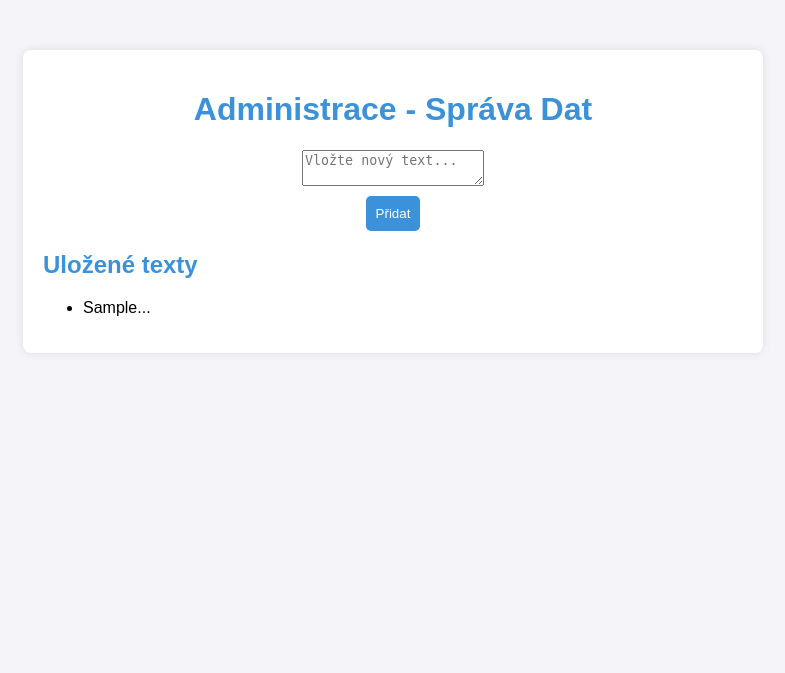
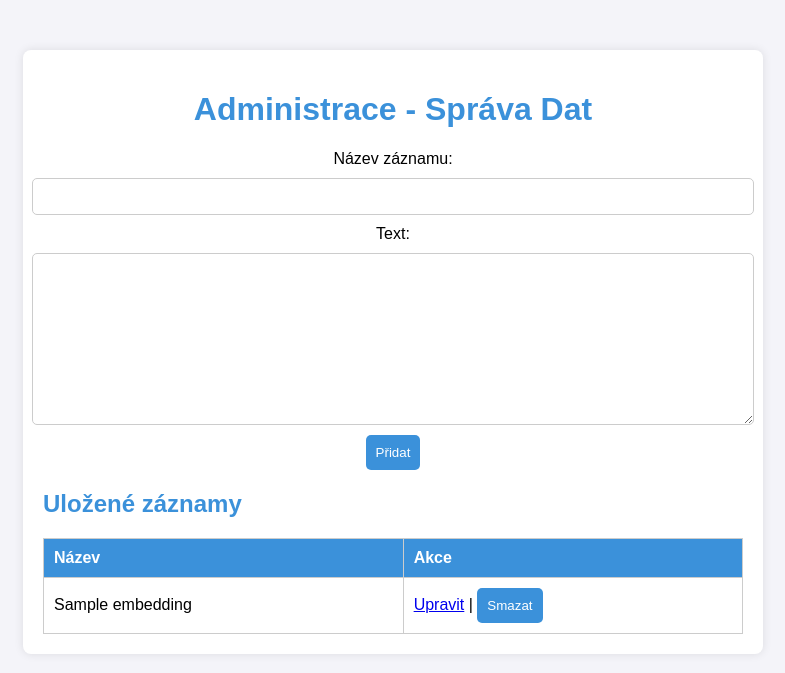
Before and after one commit to dominikpalla/sofim, a Flask app: page /admin in a window 1280 px wide. Shown: the top 673 px of the page, without its empty margins (247-1032 px from the left). Run offline with Flask 3, Linux system fonts and the light colour scheme; tables that the repository leaves empty or names only in its code hold one stand-in row (values such as "Sample post"); data that the repository does not hold is empty.

Commit message:
Design and function update.

```diff
--- a/application.py
+++ b/application.py
@@ -1,29 +1,42 @@
 import pymysql
 import numpy as np
-from flask import Flask, request, render_template, redirect, url_for, jsonify
+import json
+from flask import Flask, request, render_template, redirect, url_for
 import requests
 import os
-from database import get_db_connection, insert_embedding_to_db, load_embeddings_from_db
+from database import get_db_connection, insert_embedding_to_db, load_embeddings_from_db, update_embedding_in_db, \
+    delete_embedding_from_db
 from config import OPENAI_API_KEY, EMBEDDING_MODEL, OPENAI_API_URL, LLM_API_URL
 
 app = Flask(__name__)
+
 
 # Získání embeddingu pro dotaz
 def get_query_embedding(query):
     headers = {"Authorization": f"Bearer {OPENAI_API_KEY}", "Content-Type": "application/json"}
     data = {"input": query, "model": EMBEDDING_MODEL}
     response = requests.post(OPENAI_API_URL, headers=headers, json=data)
+
     if response.status_code == 200:
-        return response.json()["data"][0]["embedding"]
+        return np.array(response.json()["data"][0]["embedding"])  # ✅ Ujistíme se, že výstup je `numpy.array`
+
     return None
+
 
 # Výpočet kosinové podobnosti
 def cosine_similarity(v1, v2):
     return np.dot(v1, v2) / (np.linalg.norm(v1) * np.linalg.norm(v2))
 
+
 # Vyhledání nejlepšího záznamu
 def find_best_match(query_embedding, embeddings):
-    return max(embeddings, key=lambda x: cosine_similarity(query_embedding, x[1]), default=None)
+    valid_embeddings = [(e[0], e[1], e[2], e[3]) for e in embeddings if
+                        len(e[3]) > 0]  # ✅ Filtrování prázdných embeddingů
+    if not valid_embeddings:
+        return None
+    return max(valid_embeddings, key=lambda x: cosine_similarity(query_embedding, x[3]),
+               default=None)  # ✅ Porovnáváme pouze `numpy.array`
+
 
 # Získání odpovědi od LLM
 def get_response_from_llm(context, query):
@@ -31,13 +44,16 @@ def get_response_from_llm(context, query):
     data = {
         "model": "gpt-4",
         "messages": [
-            {"role": "system", "content": "You are a helpful assistant."},
-            {"role": "user", "content": f"Na základě následujícího kontextu odpověz na dotaz:\n\nKontext: {context}\n\nDotaz: {query}"}
+            {"role": "system", "content": "Jsi chatbot studijního oddělení a pomáháš studentům s odpovědí na dotaz, pokud k němu máš potřebné informace."},
+            {"role": "user",
+             "content": f"Na základě následujícího kontextu odpověz na dotaz:\n\nKontext: {context}\n\nDotaz: {query}"}
         ],
         "max_tokens": 500
     }
     response = requests.post(LLM_API_URL, headers=headers, json=data)
-    return response.json()["choices"][0]["message"]["content"].strip() if response.status_code == 200 else "Chyba při generování odpovědi."
+    return response.json()["choices"][0]["message"][
+        "content"].strip() if response.status_code == 200 else "Chyba při generování odpovědi."
+
 
 # Hlavní stránka s chatem
 @app.route("/", methods=["GET", "POST"])
@@ -48,24 +64,49 @@ def home():
         embeddings = load_embeddings_from_db()
         best_match = find_best_match(query_embedding, embeddings)
 
-        response = get_response_from_llm(best_match[0], query) if best_match else "Nebyl nalezen vhodný kontext."
+        response = get_response_from_llm(best_match[2], query) if best_match else "Nebyl nalezen vhodný kontext."
         return render_template("index.html", query=query, response=response)
     return render_template("index.html")
+
 
 # Administrace pro nahrávání textů
 @app.route("/admin", methods=["GET", "POST"])
 def admin():
     if request.method == "POST":
+        title = request.form.get("title")
         text = request.form.get("text")
         embedding = get_query_embedding(text)
 
         if embedding is None:
-            return render_template("admin.html", embeddings=load_embeddings_from_db(), error="Chyba: Nepodařilo se získat embedding.")
+            return render_template("admin.html", embeddings=load_embeddings_from_db(),
+                                   error="Chyba: Nepodařilo se získat embedding.")
 
-        insert_embedding_to_db(text, embedding)
+        insert_embedding_to_db(title, text, embedding)
 
     embeddings = load_embeddings_from_db()
     return render_template("admin.html", embeddings=embeddings)
 
+
+# Aktualizace záznamu
+@app.route("/admin/edit/<int:record_id>", methods=["GET", "POST"])
+def edit_record(record_id):
+    if request.method == "POST":
+        title = request.form.get("title")
+        text = request.form.get("text")
+        update_embedding_in_db(record_id, title, text)
+        return redirect(url_for("admin"))
+
+    embeddings = load_embeddings_from_db()
+    record = next((e for e in embeddings if e[0] == record_id), None)
+    return render_template("edit.html", record=record)
+
+
+# Smazání záznamu
+@app.route("/admin/delete/<int:record_id>", methods=["POST"])
+def delete_record(record_id):
+    delete_embedding_from_db(record_id)
+    return redirect(url_for("admin"))
+
+
 if __name__ == "__main__":
     app.run(host="0.0.0.0", port=5001)
--- a/database.py
+++ b/database.py
@@ -1,21 +1,49 @@
 import pymysql
 import numpy as np
+import json
 from config import DB_HOST, DB_NAME, DB_USER, DB_PASSWORD
 
 def get_db_connection():
-    return pymysql.connect(host=DB_HOST, database=DB_NAME, user=DB_USER, password=DB_PASSWORD)
+    return pymysql.connect(host=DB_HOST, database=DB_NAME, user=DB_USER, password=DB_PASSWORD, autocommit=True)
 
-def insert_embedding_to_db(chunk, embedding):
+# Vložit nový záznam
+def insert_embedding_to_db(title, chunk, embedding):
     conn = get_db_connection()
     cursor = conn.cursor()
-    cursor.execute("INSERT INTO embeddings (chunk, embedding) VALUES (%s, %s)", (chunk, str(embedding)))
-    conn.commit()
+    embedding_json = json.dumps(embedding.tolist())  # ✅ Ukládáme embedding jako JSON string
+    cursor.execute("INSERT INTO embeddings (title, chunk, embedding) VALUES (%s, %s, %s)", (title, chunk, embedding_json))
     conn.close()
 
+# Načíst všechny záznamy
 def load_embeddings_from_db():
     conn = get_db_connection()
     cursor = conn.cursor()
-    cursor.execute("SELECT chunk, embedding FROM embeddings")
+    cursor.execute("SELECT id, title, chunk, embedding FROM embeddings")  # ✅ Přidán `embedding`
     rows = cursor.fetchall()
     conn.close()
-    return [(row[0], np.fromstring(row[1].strip("[]"), sep=",")) for row in rows]
+
+    embeddings = []
+    for row in rows:
+        record_id, title, chunk, embedding_str = row
+        try:
+            embedding_array = np.array(json.loads(embedding_str))  # ✅ Opraveno: Převod JSON stringu na numpy array
+        except (json.JSONDecodeError, TypeError):
+            embedding_array = np.array([])  # ✅ Bezpečná fallback hodnota
+
+        embeddings.append((record_id, title, chunk, embedding_array))
+
+    return embeddings
+
+# Aktualizace záznamu
+def update_embedding_in_db(record_id, title, chunk):
+    conn = get_db_connection()
+    cursor = conn.cursor()
+    cursor.execute("UPDATE embeddings SET title=%s, chunk=%s WHERE id=%s", (title, chunk, record_id))
+    conn.close()
+
+# Smazání záznamu
+def delete_embedding_from_db(record_id):
+    conn = get_db_connection()
+    cursor = conn.cursor()
+    cursor.execute("DELETE FROM embeddings WHERE id=%s", (record_id,))
+    conn.close()
--- a/static/styles.css
+++ b/static/styles.css
@@ -103,3 +103,28 @@ h2 {
     0% { transform: rotate(0deg); }
     100% { transform: rotate(360deg); }
 }
+
+textarea {
+    width: 100%;
+    height: 150px;
+    padding: 10px;
+    border: 1px solid #ccc;
+    border-radius: 5px;
+}
+
+table {
+    width: 100%;
+    border-collapse: collapse;
+    margin-top: 20px;
+}
+
+th, td {
+    border: 1px solid #ccc;
+    padding: 10px;
+    text-align: left;
+}
+
+th {
+    background-color: rgb(59, 145, 218);
+    color: white;
+}
--- a/templates/admin.html
+++ b/templates/admin.html
@@ -1,28 +1,43 @@
 <!DOCTYPE html>
 <html lang="cs">
 <head>
+    <meta charset="UTF-8">
+    <meta name="viewport" content="width=device-width, initial-scale=1.0">
+    <title>Administrace SOFIM</title>
     <link rel="stylesheet" href="{{ url_for('static', filename='styles.css') }}">
-    <title>SOFIM Administrace</title>
 </head>
 <body>
     <div class="container">
         <h1>Administrace - Správa Dat</h1>
 
         <form method="post">
-            <textarea name="text" placeholder="Vložte nový text..." required></textarea>
+            <label for="title">Název záznamu:</label>
+            <input type="text" id="title" name="title" required>
+
+            <label for="text">Text:</label>
+            <textarea id="text" name="text" rows="5" required></textarea>
+
             <button type="submit">Přidat</button>
         </form>
 
-        {% if error %}
-            <p style="color: red;">{{ error }}</p>
-        {% endif %}
-
-        <h2>Uložené texty</h2>
-        <ul>
-            {% for chunk in embeddings %}
-                <li>{{ chunk[0][:100] }}...</li>
+        <h2>Uložené záznamy</h2>
+        <table>
+            <tr>
+                <th>Název</th>
+                <th>Akce</th>
+            </tr>
+            {% for record in embeddings %}
+            <tr>
+                <td>{{ record[1] }}</td>
+                <td>
+                    <a href="{{ url_for('edit_record', record_id=record[0]) }}">Upravit</a> |
+                    <form action="{{ url_for('delete_record', record_id=record[0]) }}" method="post" style="display:inline;">
+                        <button type="submit" onclick="return confirm('Opravdu chcete smazat tento záznam?')">Smazat</button>
+                    </form>
+                </td>
+            </tr>
             {% endfor %}
-        </ul>
+        </table>
     </div>
 </body>
 </html>
```
Also changed, not shown: templates/edit.html (added, +26 -0 lines).
